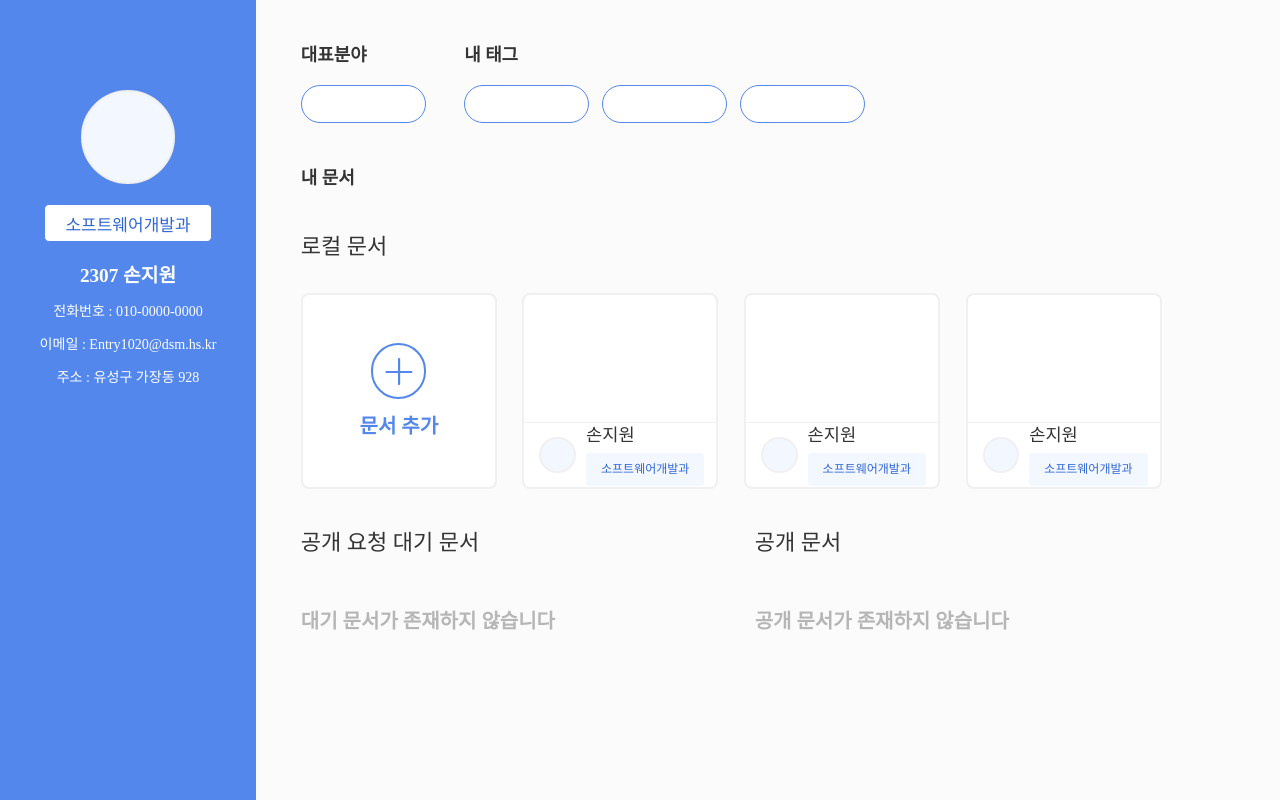
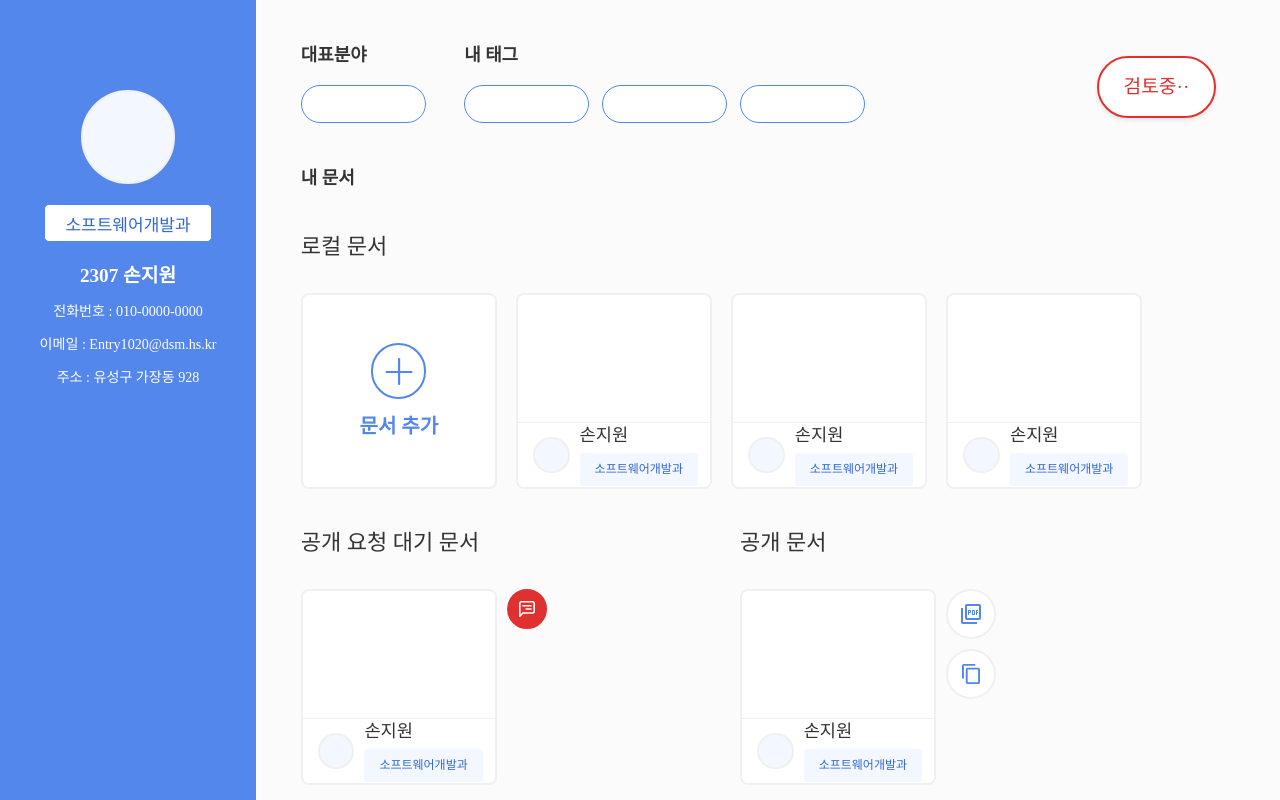
Before and after one commit to kimbuckgur/EntryREPOSave, a Next.js app: page / in a window 1280 px wide. Shown: the top 800 px of the page. Built offline with nearby package versions, Linux system fonts and the light colour scheme.

Commit message:
feat: UserMainPage

```diff
--- a/components/UserMainPage/UserMainPage.tsx
+++ b/components/UserMainPage/UserMainPage.tsx
@@ -9,9 +9,9 @@ import copy from "../../assets/svg/copy.svg";
 import messege from "../../assets/svg/messege.svg";
 
 const UserMainPage = () => {
-  const [examine, setExamine] = useState<boolean>(false);
-  const [waitingDocument, setWaitingDocument] = useState<boolean>(false);
-  const [publicDocument, setPublicDocument] = useState<boolean>(false);
+  const [examine, setExamine] = useState<boolean>(true);
+  const [waitingDocument, setWaitingDocument] = useState<boolean>(true);
+  const [publicDocument, setPublicDocument] = useState<boolean>(true);
 
   return (
     <S.UserMainContainer>
--- a/components/UserMainPage/styled.ts
+++ b/components/UserMainPage/styled.ts
@@ -139,7 +139,6 @@ export const DocumentText = styled.p`
   font-size: 22px;
   line-height: 28px;
   color: #343434;
-
   margin: 0px;
   margin-top: 5vh;
   margin-bottom: 4vh;
@@ -158,11 +157,9 @@ export const DocumentButtonBox = styled.div`
 
 export const DocumentButton = styled.button`
   cursor: pointer;
-
   display: flex;
   justify-content: center;
   align-items: center;
-
   width: 50px;
   height: 50px;
   background: #ffffff;
@@ -225,7 +222,7 @@ export const testTag = styled.div`
 export const DocumentsLayout = styled.div`
   display: flex;
   align-items: flex-start;
-  gap: 2vw;
+  gap: 1.5vw;
 `;
 
 export const Documents = styled.div`
```
